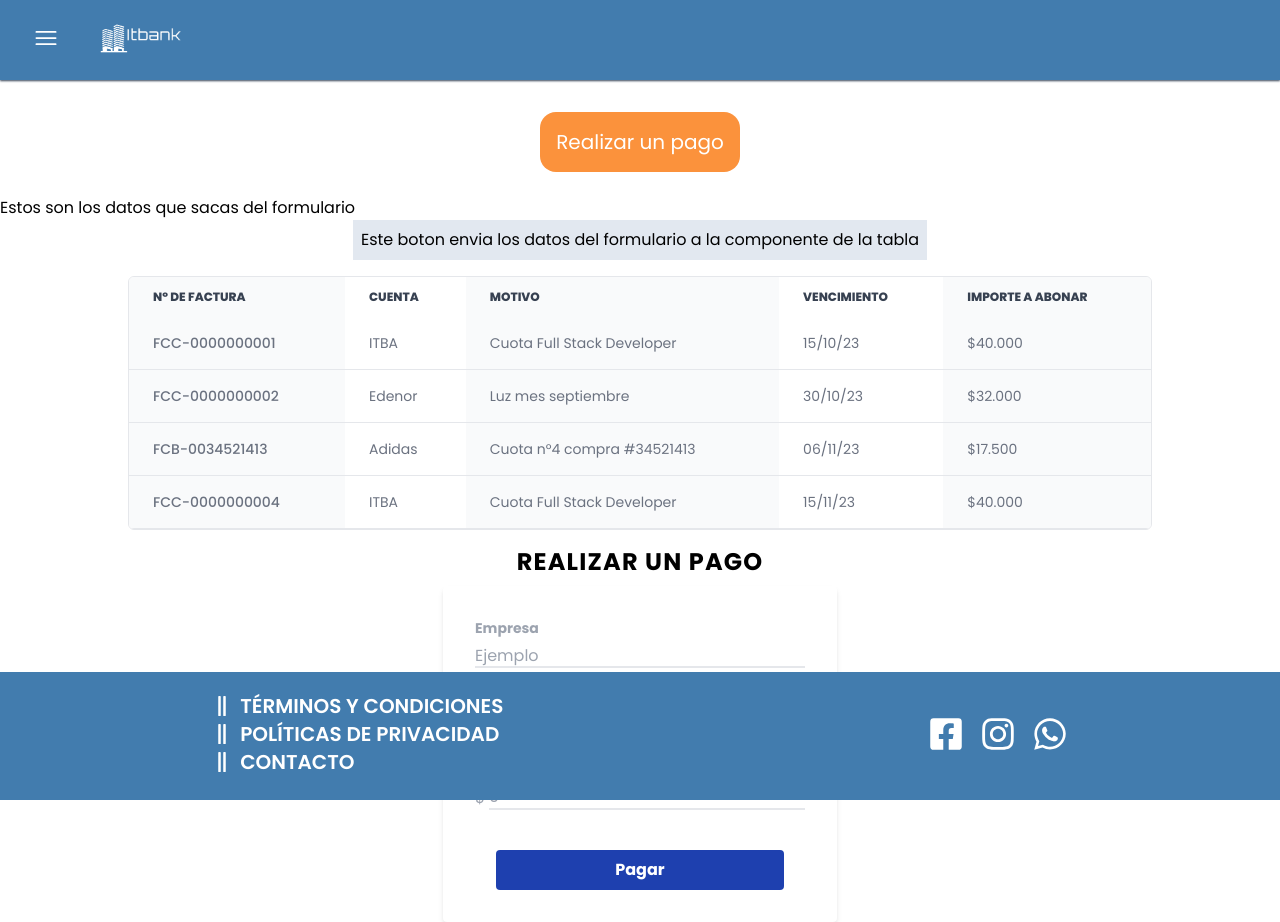
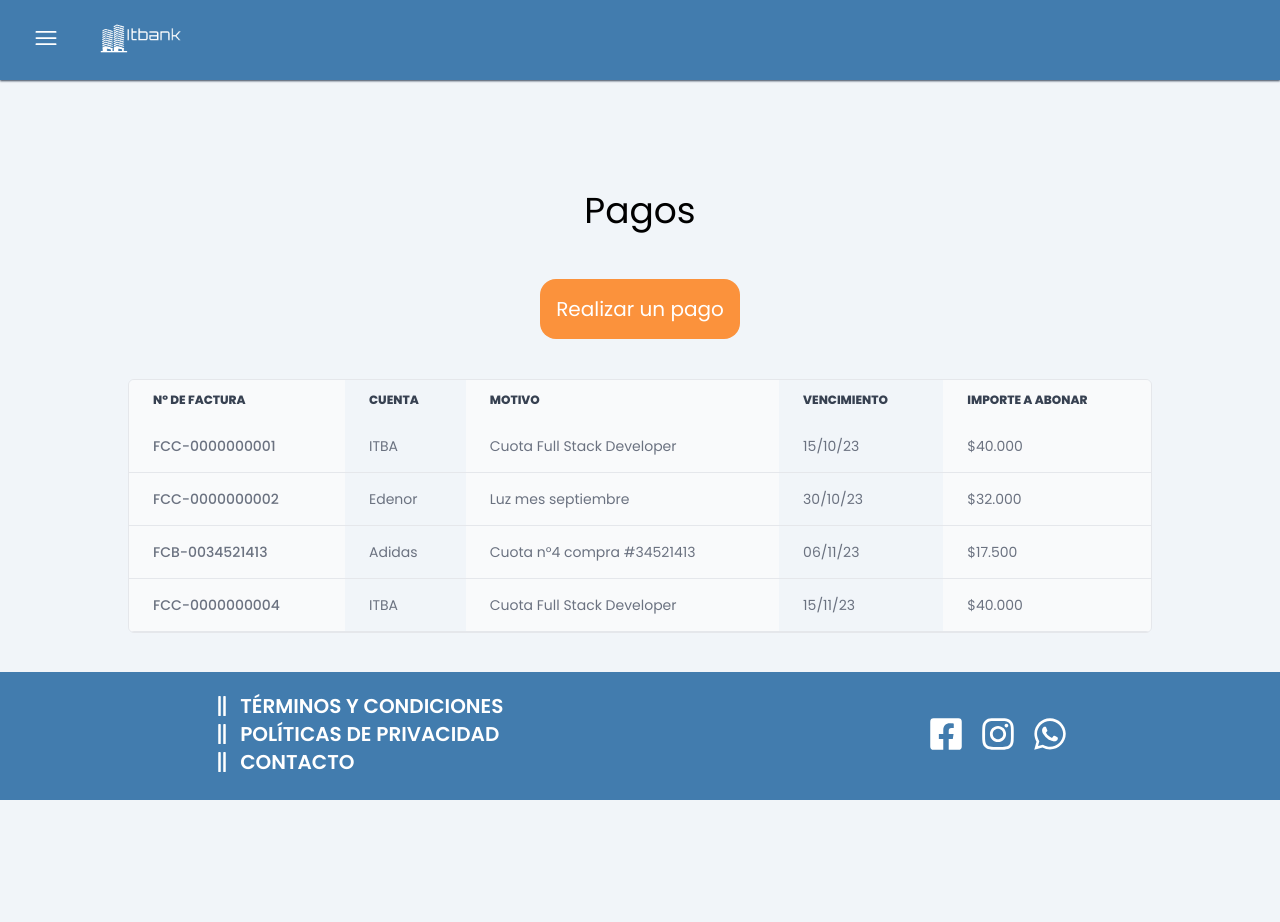
Before and after one commit to NeitRoot/Sprint3-ITBA, a Next.js app: page /pago in a window 1280 px wide. After the commit the page ends 800 px from the top, so only its background shows below. Built offline with nearby package versions, Linux system fonts and the light colour scheme.

Commit message:
Bg body - Componentes pago y pagar como antes

```diff
--- a/app/globals.css
+++ b/app/globals.css
@@ -13,6 +13,7 @@ body {
   display: flex;
   flex-direction: column;
   justify-content: center;
+  @apply bg-slate-100;
 }
 
 /* Imagen inicio de sesion */
--- a/app/pago/FormPagos.jsx
+++ /dev/null
@@ -1,75 +0,0 @@
-import React from "react";
-
-const FormPagos = () => {
-  return (
-    <section className="flex">
-      <div className="w-[100%] flex flex-col items-center justify-center sm:w-full">
-        <div className=" flex flex-col items-center">
-          <h2 className="text-2xl font-inter font-bold tracking-wider mt-[1rem] mb-2">
-            REALIZAR UN PAGO
-          </h2>
-        </div>
-        <form className="flex flex-col items-center bg-white shadow-md rounded p-8 mx-auto sm:w-[95%]">
-          <div className="mb-4 flex flex-col w-full">
-            <label
-              className="flex text-gray-400 text-sm font-bold mb-2"
-              htmlFor="cbulogin"
-            >
-              Empresa
-            </label>
-            <input
-              className="border-b-2 w-full text-gray-700 leading-tight focus:outline-none"
-              id="cbulogin"
-              type="text"
-              placeholder="Ejemplo"
-            />
-          </div>
-
-          <div className="mb-6 flex flex-col w-full">
-            <label
-              className="flex text-gray-400 text-sm font-bold mb-2"
-              htmlFor="factura"
-            >
-              N° de Factura
-            </label>
-            <input
-              className="border-b-2 w-full  text-gray-700 leading-tight focus:outline-none"
-              id="factura"
-              type="text"
-              placeholder="FCA-0000000001"
-            />
-          </div>
-
-          <div className="mb-6 flex flex-col w-full">
-            <label
-              className="flex text-gray-400 text-sm font-bold mb-2"
-              htmlFor="monto"
-            >
-              Monto a abonar
-            </label>
-            <div className="flex">
-              <p className=" text-gray-400 mr-1 ">$</p>
-              <input
-                className="border-b-2 w-full  text-gray-700 leading-tight focus:outline-none"
-                id="monto"
-                type="number"
-                placeholder="0"
-              />
-            </div>
-          </div>
-
-          <div>
-            <button
-              className="w-72 flex justify-center bg-blue-800 hover:bg-blue-700 text-white font-bold mt-4 py-2 px-16 rounded focus:outline-none focus:shadow-outline"
-              type="button"
-            >
-              Pagar
-            </button>
-          </div>
-        </form>
-      </div>
-    </section>
-  );
-};
-
-export default FormPagos;
--- a/app/pago/TablaPagos.jsx
+++ /dev/null
@@ -1,87 +0,0 @@
-import React from "react";
-
-const TablaPagos = ({ mostrarDatosEnTabla }) => {
-  // Aca se capturan los datos del formulario
-  const datosForm = "Aca van los datos del formulario";
-
-  return (
-    <>
-      <div className="mx-auto bg-slate-200 p-2">
-        <button onClick={() => mostrarDatosEnTabla(datosForm)}>
-          Este boton envia los datos del formulario a la componente de la tabla
-        </button>
-      </div>
-      <section className="relative overflow-x-auto border rounded-md mt-4 mx-auto w-4/5">
-        <table className="w-full text-sm text-left text-gray-500">
-          {/* Titulos */}
-          <thead className="text-xs text-gray-700 uppercase">
-            <tr>
-              <th scope="col" className="px-6 py-3 bg-gray-50 font-extrabold">
-                N° de factura
-              </th>
-              <th scope="col" className="px-6 py-3 font-extrabold">
-                Cuenta
-              </th>
-              <th scope="col" className="px-6 py-3 bg-gray-50 font-extrabold">
-                Motivo
-              </th>
-              <th scope="col" className="px-6 py-3 font-extrabold">
-                Vencimiento
-              </th>
-              <th scope="col" className="px-6 py-3 bg-gray-50 font-extrabold">
-                Importe a abonar
-              </th>
-            </tr>
-          </thead>
-          {/* Datos */}
-          <tbody>
-            <tr className="border-b border-gray-200 ">
-              <td className="px-6 py-4 font-medium bg-gray-50">
-                FCC-0000000001
-              </td>
-              <td className="px-6 py-4">ITBA</td>
-              <td className="px-6 py-4 bg-gray-50 ">
-                Cuota Full Stack Developer
-              </td>
-              <td className="px-6 py-4">15/10/23</td>
-              <td className="px-6 py-4 bg-gray-50 ">$40.000</td>
-            </tr>
-            <tr className="border-b border-gray-200 ">
-              <td className="px-6 py-4 font-medium bg-gray-50">
-                FCC-0000000002
-              </td>
-              <td className="px-6 py-4">Edenor</td>
-              <td className="px-6 py-4 bg-gray-50 ">Luz mes septiembre</td>
-              <td className="px-6 py-4">30/10/23</td>
-              <td className="px-6 py-4 bg-gray-50">$32.000</td>
-            </tr>
-            <tr className="border-b border-gray-200 ">
-              <td className="px-6 py-4 font-medium bg-gray-50">
-                FCB-0034521413
-              </td>
-              <td className="px-6 py-4">Adidas</td>
-              <td className="px-6 py-4 bg-gray-50 ">
-                Cuota n°4 compra #34521413
-              </td>
-              <td className="px-6 py-4">06/11/23</td>
-              <td className="px-6 py-4 bg-gray-50">$17.500</td>
-            </tr>
-            <tr className="border-b border-gray-200 ">
-              <td className="px-6 py-4 font-medium bg-gray-50">
-                FCC-0000000004
-              </td>
-              <td className="px-6 py-4">ITBA</td>
-              <td className="px-6 py-4 bg-gray-50 ">
-                Cuota Full Stack Developer
-              </td>
-              <td className="px-6 py-4">15/11/23</td>
-              <td className="px-6 py-4 bg-gray-50">$40.000</td>
-            </tr>
-          </tbody>
-        </table>
-      </section>
-    </>
-  );
-};
-
-export default TablaPagos;
--- a/app/pago/page.jsx
+++ b/app/pago/page.jsx
@@ -1,35 +1,90 @@
-"use client";
-import { useState } from "react";
+import Footer from "@/app/components/Footer";
 import Header from "@/app/components/Header";
 import SideBar from "@/app/components/Sidebar";
-import Footer from "@/app/components/Footer";
-import TablaPagos from "./TablaPagos";
-import FormPagos from "./FormPagos";
+import Link from "next/link";
 
 const Pagos = () => {
-  const [datos, estableceDatos] = useState("");
-
-  // funcion para capturar los datos del formulario
-  const mostrarDatosEnTabla = (datosDelForm) => {
-    estableceDatos(datosDelForm);
-  };
-
   return (
     <>
       <Header />
       <SideBar />
       <h1 className="flex justify-center my-6 text-4xl">Pagos</h1>
       <div className="flex justify-center my-6 text-xl">
-        <button className="bg-orange-400 p-4 rounded-2xl text-white">
-          Realizar un pago
-        </button>
+        <Link href="/pagar">
+          <button className="bg-orange-400 p-4 rounded-2xl text-white">
+            Realizar un pago
+          </button>
+        </Link>
       </div>
-      <div>
-        <p>Estos son los datos que sacas del formulario</p>
-        {datos}
-      </div>
-      <TablaPagos mostrarDatosEnTabla={mostrarDatosEnTabla} />
-      <FormPagos />
+      <section className="relative overflow-x-auto border rounded-md mt-4 mx-auto w-4/5">
+        <table className="w-full text-sm text-left text-gray-500">
+          {/* Titulos */}
+          <thead className="text-xs text-gray-700 uppercase">
+            <tr>
+              <th scope="col" className="px-6 py-3 bg-gray-50 font-extrabold">
+                N° de factura
+              </th>
+              <th scope="col" className="px-6 py-3 font-extrabold">
+                Cuenta
+              </th>
+              <th scope="col" className="px-6 py-3 bg-gray-50 font-extrabold">
+                Motivo
+              </th>
+              <th scope="col" className="px-6 py-3 font-extrabold">
+                Vencimiento
+              </th>
+              <th scope="col" className="px-6 py-3 bg-gray-50 font-extrabold">
+                Importe a abonar
+              </th>
+            </tr>
+          </thead>
+          {/* Datos */}
+          <tbody>
+            <tr className="border-b border-gray-200 ">
+              <td className="px-6 py-4 font-medium bg-gray-50">
+                FCC-0000000001
+              </td>
+              <td className="px-6 py-4">ITBA</td>
+              <td className="px-6 py-4 bg-gray-50 ">
+                Cuota Full Stack Developer
+              </td>
+              <td className="px-6 py-4">15/10/23</td>
+              <td className="px-6 py-4 bg-gray-50 ">$40.000</td>
+            </tr>
+            <tr className="border-b border-gray-200 ">
+              <td className="px-6 py-4 font-medium bg-gray-50">
+                FCC-0000000002
+              </td>
+              <td className="px-6 py-4">Edenor</td>
+              <td className="px-6 py-4 bg-gray-50 ">Luz mes septiembre</td>
+              <td className="px-6 py-4">30/10/23</td>
+              <td className="px-6 py-4 bg-gray-50">$32.000</td>
+            </tr>
+            <tr className="border-b border-gray-200 ">
+              <td className="px-6 py-4 font-medium bg-gray-50">
+                FCB-0034521413
+              </td>
+              <td className="px-6 py-4">Adidas</td>
+              <td className="px-6 py-4 bg-gray-50 ">
+                Cuota n°4 compra #34521413
+              </td>
+              <td className="px-6 py-4">06/11/23</td>
+              <td className="px-6 py-4 bg-gray-50">$17.500</td>
+            </tr>
+            <tr className="border-b border-gray-200 ">
+              <td className="px-6 py-4 font-medium bg-gray-50">
+                FCC-0000000004
+              </td>
+              <td className="px-6 py-4">ITBA</td>
+              <td className="px-6 py-4 bg-gray-50 ">
+                Cuota Full Stack Developer
+              </td>
+              <td className="px-6 py-4">15/11/23</td>
+              <td className="px-6 py-4 bg-gray-50">$40.000</td>
+            </tr>
+          </tbody>
+        </table>
+      </section>
       <Footer />
     </>
   );
```
Also changed, not shown: app/pagar/page.jsx (indentation only).
